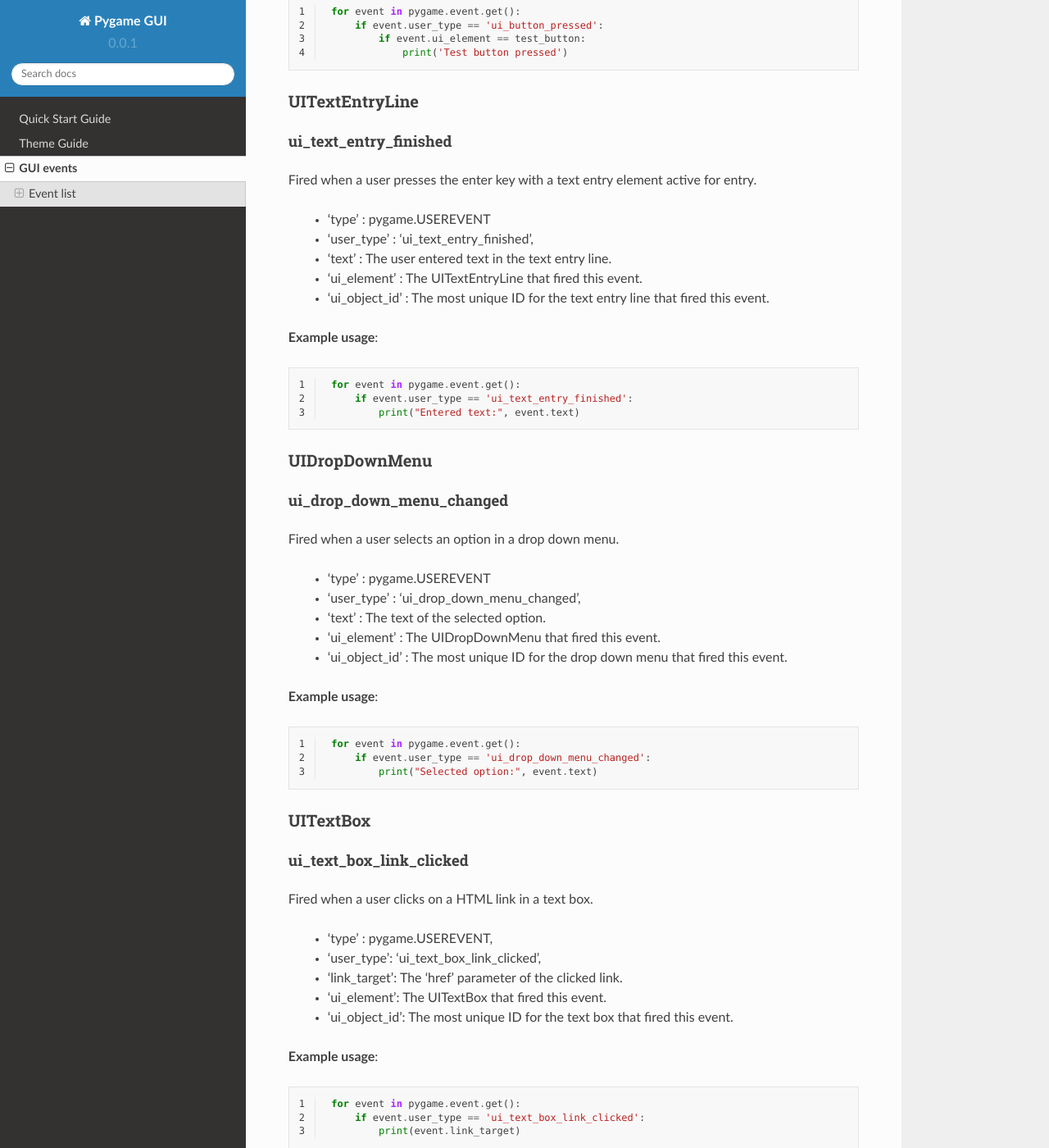
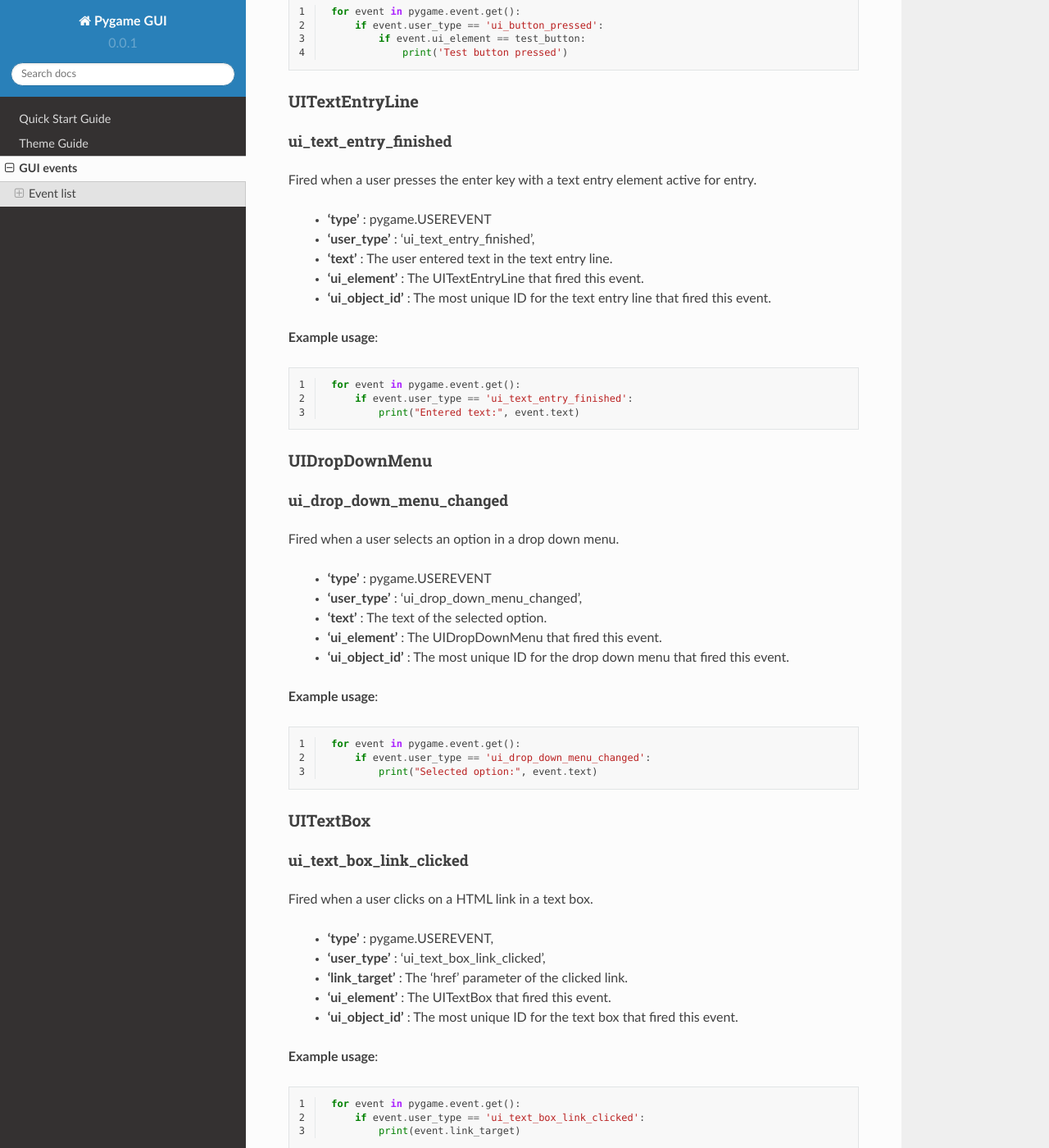
Before and after one commit to MyreMylar/pygame_gui, a Sphinx documentation site: the page built from docs/source/events.rst, in a window 1280 px wide and 1400 px high, scrolled down 873 px. Shown: the whole window at 82% size. Built offline with Sphinx 7.4.7 and the Read the Docs theme 2.0.0, drawn with Linux system fonts in a browser that asks for light colours; pages that are not in the unit, such as notebooks, are missing from menus; some of the changed text lies outside the part shown.

Commit message:
- fixes #16

```diff
--- a/docs/source/events.rst
+++ b/docs/source/events.rst
@@ -6,10 +6,10 @@ GUI events
 Some of the UI Elements produce pygame events when they are interacted with. These events all follow a common structure
 that looks something like this:
 
- - 'type' : pygame.USEREVENT
- - 'user_type' : An id for the specific event that has happened. e.g. 'ui_button_pressed'
- - 'ui_element' : The UI element that fired this event.
- - 'ui_object_id' : The most unique ID that applies to the UI element that fired this event. e.g. 'hud_window.#sell_button'
+ - **'type'** : pygame.USEREVENT
+ - **'user_type'** : An id for the specific event that has happened. e.g. 'ui_button_pressed'
+ - **'ui_element'** : The UI element that fired this event.
+ - **'ui_object_id'** : The most unique ID that applies to the UI element that fired this event. e.g. 'hud_window.#sell_button'
 
 Though some of the events also have additional data relevant to that event.
 
@@ -26,10 +26,10 @@ ui_button_pressed
 Fired when a user presses a button by left clicking on it with a mouse, and releasing the mouse button while still
 hovering over it.
 
- - 'type' : pygame.USEREVENT
- - 'user_type' : 'ui_button_pressed'
- - 'ui_element' : The UIButton that fired this event.
- - 'ui_object_id' : The most unique ID for the button that fired this event.
+ - **'type'** : pygame.USEREVENT
+ - **'user_type'** : 'ui_button_pressed'
+ - **'ui_element'** : The UIButton that fired this event.
+ - **'ui_object_id'** : The most unique ID for the button that fired this event.
 
 **Example usage**:
 
@@ -49,11 +49,11 @@ ui_text_entry_finished
 ^^^^^^^^^^^^^^^^^^^^^^
 Fired when a user presses the enter key with a text entry element active for entry.
 
- - 'type' : pygame.USEREVENT
- - 'user_type' : 'ui_text_entry_finished',
- - 'text' : The user entered text in the text entry line.
- - 'ui_element' : The UITextEntryLine that fired this event.
- - 'ui_object_id' : The most unique ID for the text entry line that fired this event.
+ - **'type'** : pygame.USEREVENT
+ - **'user_type'** : 'ui_text_entry_finished',
+ - **'text'** : The user entered text in the text entry line.
+ - **'ui_element'** : The UITextEntryLine that fired this event.
+ - **'ui_object_id'** : The most unique ID for the text entry line that fired this event.
 
 **Example usage**:
 
@@ -71,11 +71,11 @@ ui_drop_down_menu_changed
 ^^^^^^^^^^^^^^^^^^^^^^^^^
 Fired when a user selects an option in a drop down menu.
 
- - 'type' : pygame.USEREVENT
- - 'user_type' : 'ui_drop_down_menu_changed',
- - 'text' : The text of the selected option.
- - 'ui_element' : The UIDropDownMenu that fired this event.
- - 'ui_object_id' : The most unique ID for the drop down menu that fired this event.
+ - **'type'** : pygame.USEREVENT
+ - **'user_type'** : 'ui_drop_down_menu_changed',
+ - **'text'** : The text of the selected option.
+ - **'ui_element'** : The UIDropDownMenu that fired this event.
+ - **'ui_object_id'** : The most unique ID for the drop down menu that fired this event.
 
 **Example usage**:
 
@@ -94,11 +94,11 @@ ui_text_box_link_clicked
 ^^^^^^^^^^^^^^^^^^^^^^^^
 Fired when a user clicks on a HTML link in a text box.
 
- - 'type' : pygame.USEREVENT,
- - 'user_type': 'ui_text_box_link_clicked',
- - 'link_target': The 'href' parameter of the clicked link.
- - 'ui_element': The UITextBox that fired this event.
- - 'ui_object_id': The most unique ID for the text box that fired this event.
+ - **'type'** : pygame.USEREVENT,
+ - **'user_type'** : 'ui_text_box_link_clicked',
+ - **'link_target'** : The 'href' parameter of the clicked link.
+ - **'ui_element'** : The UITextBox that fired this event.
+ - **'ui_object_id'** : The most unique ID for the text box that fired this event.
 
 **Example usage**:
 
```
